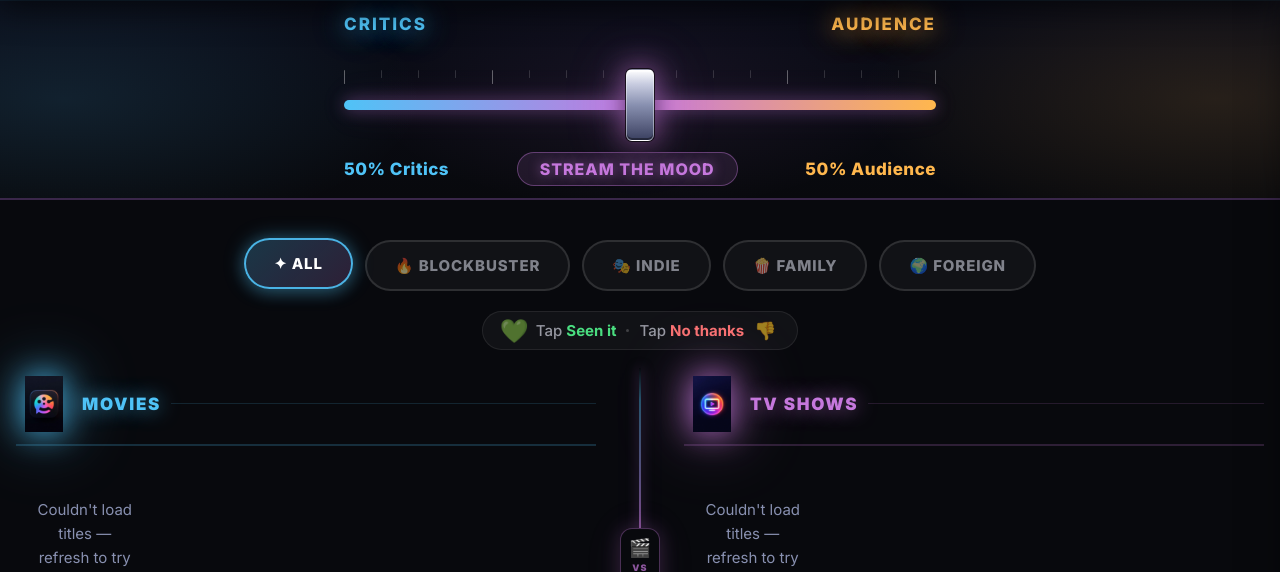
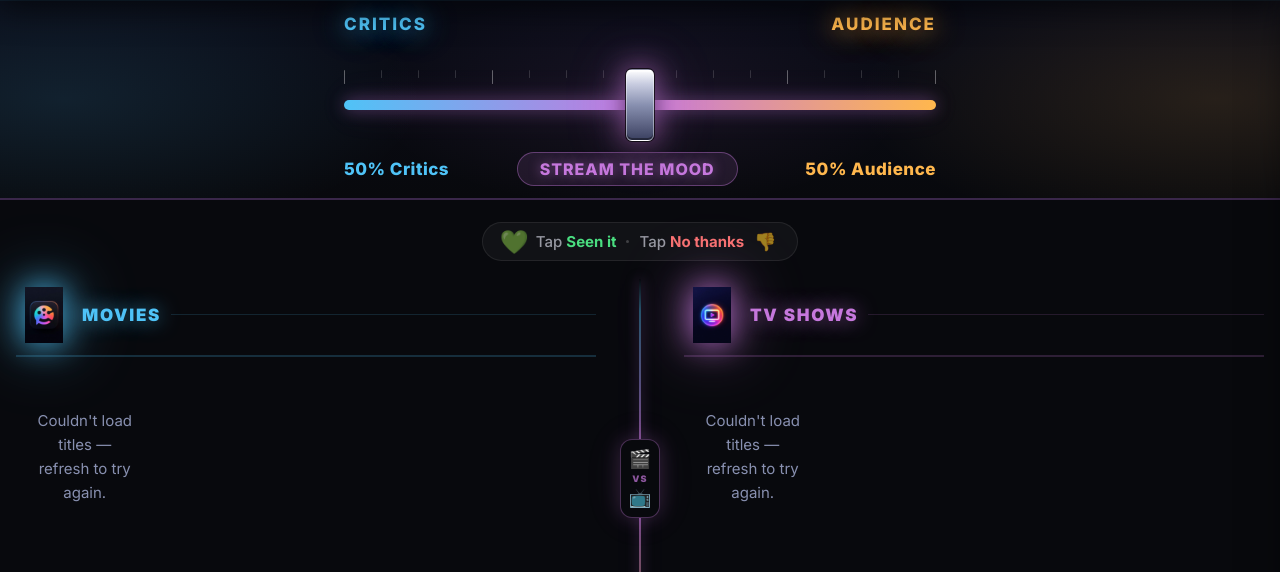
Before and after one commit to papjamzzz/Stream-Fader, a Flask app: page / in a window 1280 px wide. Shown: the part 76-648 px from the top of the page. Run offline with Flask 3, Linux system fonts and the light colour scheme; data that the repository does not hold is empty.

Commit message:
Remove genre filter pills — keep Saved button only
Co-Authored-By: Claude Sonnet 4.6 <noreply@anthropic.com>

```diff
--- a/templates/index.html
+++ b/templates/index.html
@@ -1770,16 +1770,6 @@
 <div class="content-area">
   <div class="two-col">
 
-    <!-- GENRE FILTERS -->
-    <div style="grid-column:1/-1;text-align:center;padding:28px 0 10px;">
-      <div id="genre-filter-bar" style="display:inline-flex;gap:12px;flex-wrap:wrap;justify-content:center;">
-        <button class="genre-pill active" data-genre="all"         onclick="setGenreFilter('all')">✦ All</button>
-        <button class="genre-pill"        data-genre="blockbuster" onclick="setGenreFilter('blockbuster')">🔥 Blockbuster</button>
-        <button class="genre-pill"        data-genre="indie"       onclick="setGenreFilter('indie')">🎭 Indie</button>
-        <button class="genre-pill"        data-genre="family"      onclick="setGenreFilter('family')">🍿 Family</button>
-        <button class="genre-pill"        data-genre="foreign"     onclick="setGenreFilter('foreign')">🌍 Foreign</button>
-      </div>
-    </div>
 
     <!-- TASTE HELPER — heartbeat -->
     <div style="grid-column:1/-1;text-align:center;padding:10px 0 18px;">
```
